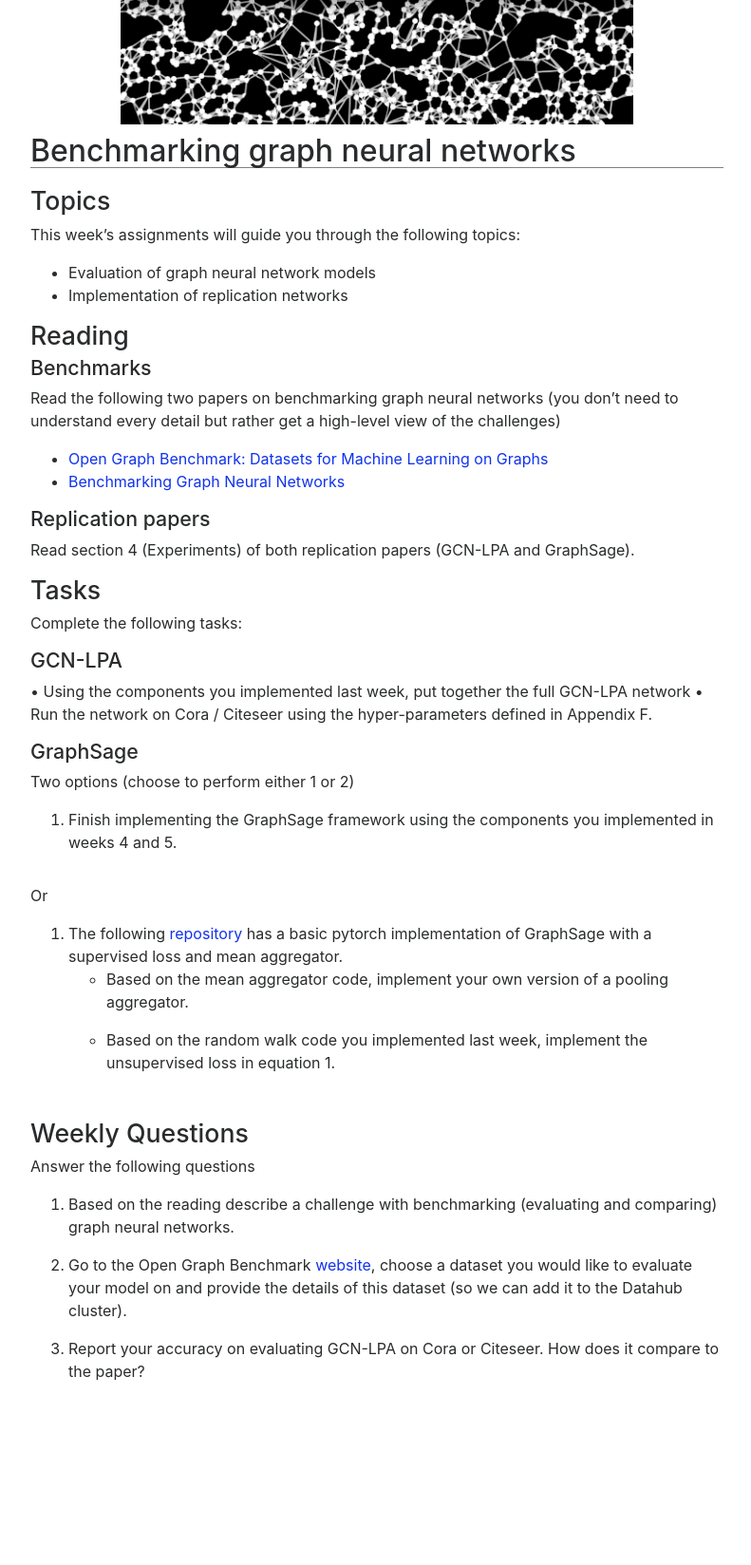
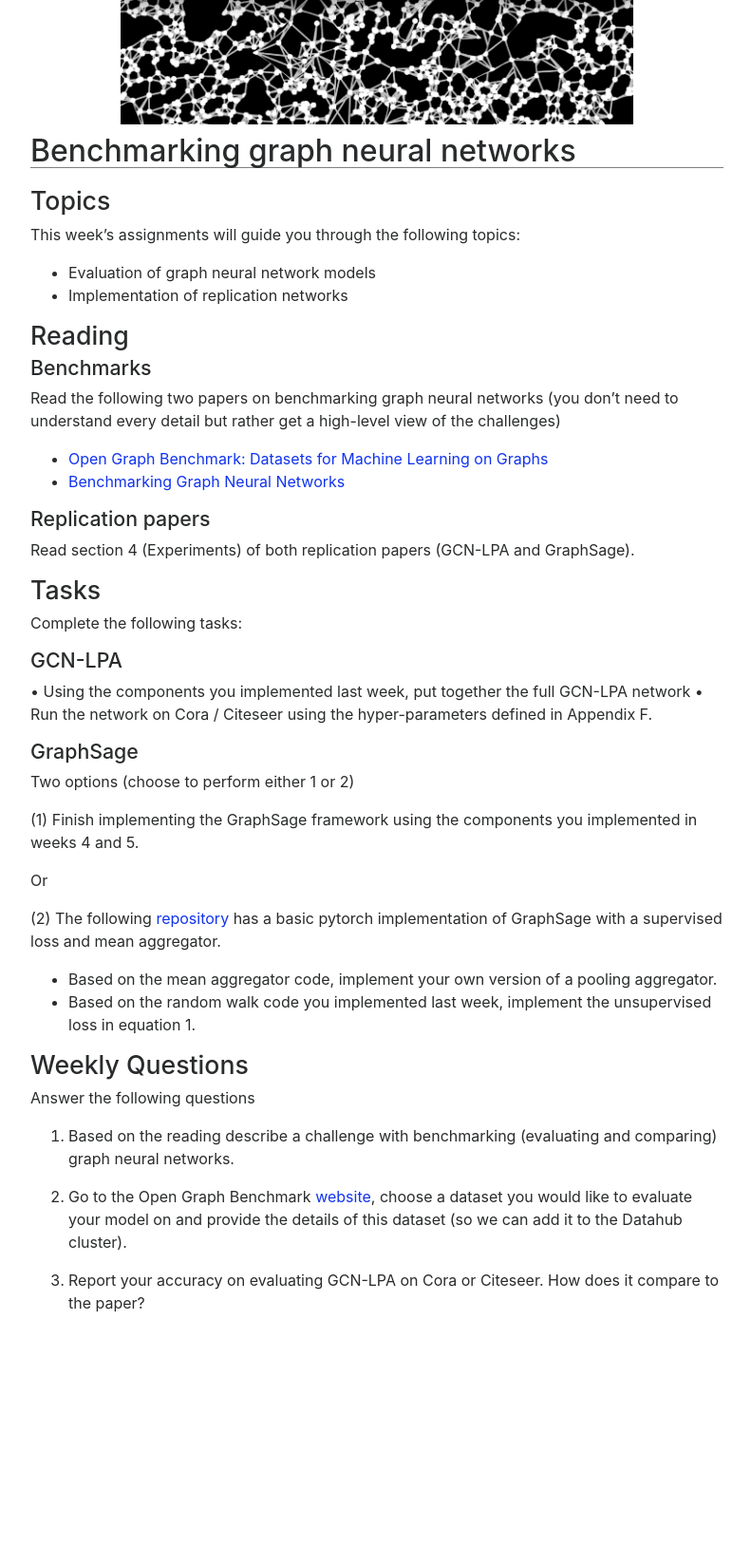
Before and after one commit to gmishne/capstone-graph-analysis, a Jekyll site: the page built from weeks/07-Benchmark.md, in a window 1280 px wide. Shown: the whole page at 95% size, without its empty margins (243-1034 px from the left). Built offline with Jekyll 4.4.1, drawn with Linux system fonts in a browser that asks for light colours; nearby versions of some CDN libraries; after the commit the page ends 1576 px from its top, so only the background shows below that.

Commit message:
Update 07-Benchmark.md

```diff
--- a/weeks/07-Benchmark.md
+++ b/weeks/07-Benchmark.md
@@ -33,11 +33,11 @@ Complete the following tasks:
 ### GraphSage
 Two options (choose to perform either 1 or 2)
 
-1.	Finish implementing the GraphSage framework using the components you implemented in weeks 4 and 5.
+(1)	Finish implementing the GraphSage framework using the components you implemented in weeks 4 and 5.
 
 Or
 
-2.	The following [repository](https://github.com/williamleif/graphsage-simple) has a basic pytorch implementation of GraphSage with a supervised loss and mean aggregator.
+(2)	The following [repository](https://github.com/williamleif/graphsage-simple) has a basic pytorch implementation of GraphSage with a supervised loss and mean aggregator.
 *	Based on the mean aggregator code, implement your own version of a pooling aggregator.
 *	Based on the random walk code you implemented last week, implement the unsupervised loss in equation 1.
 
```
